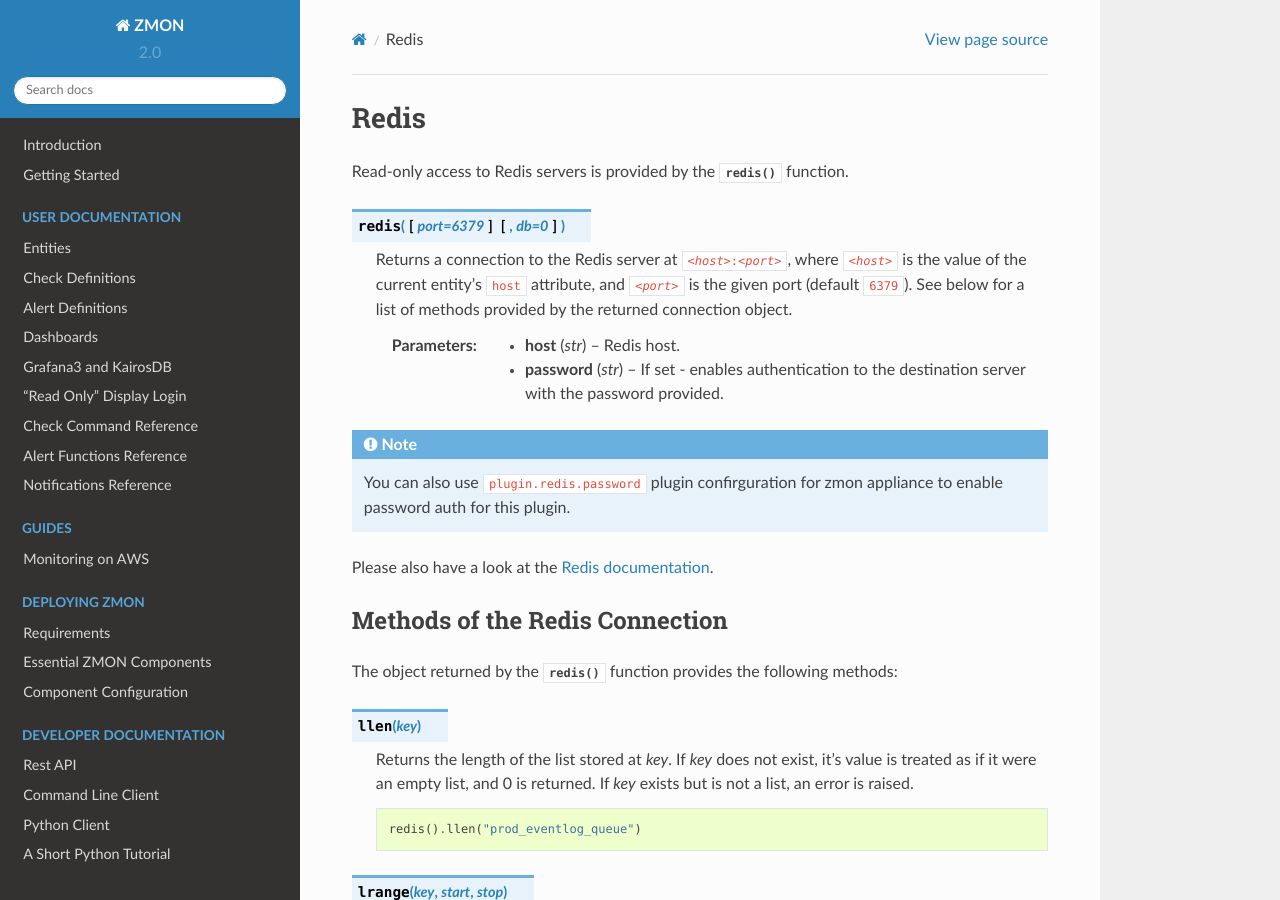
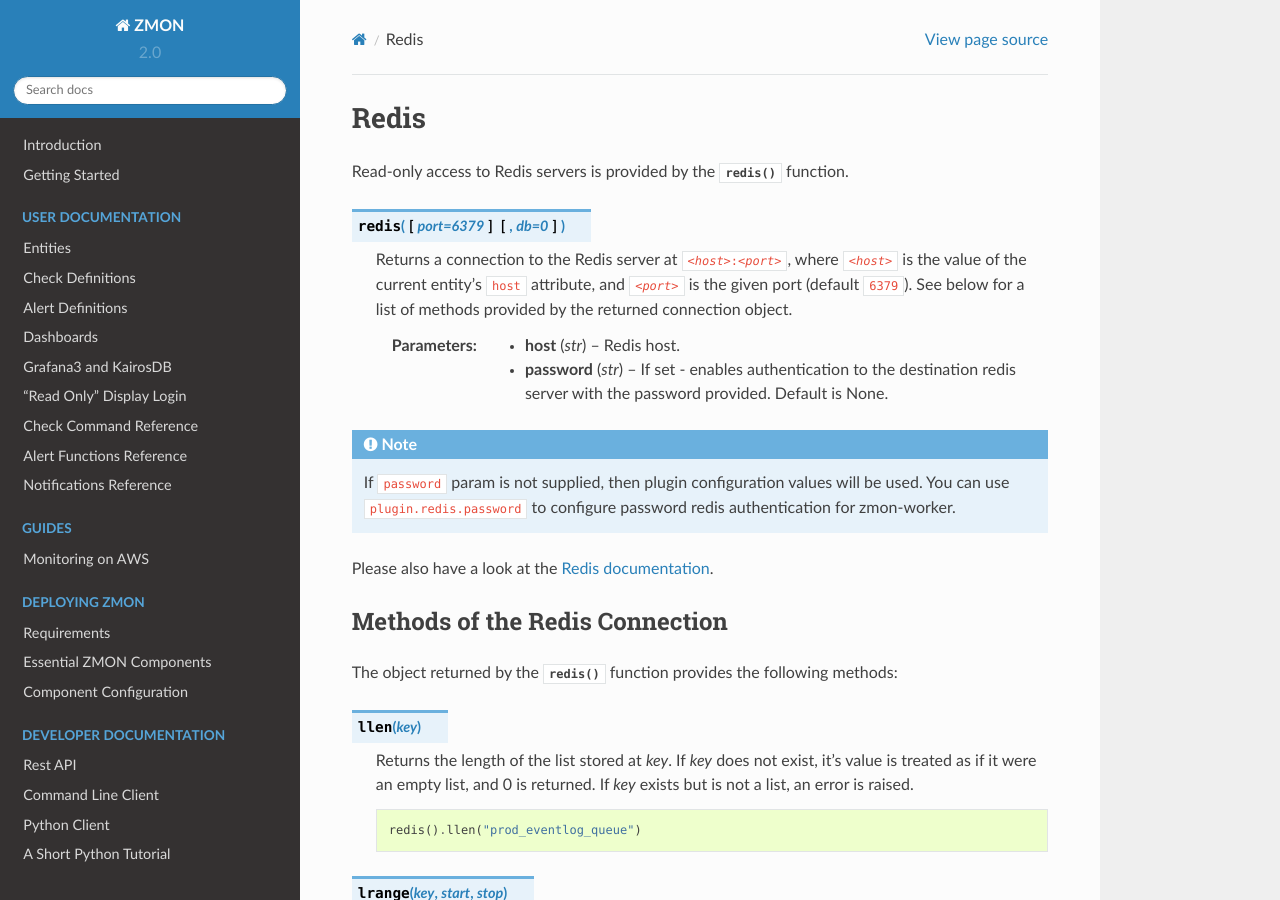
Before and after one commit to zalando-zmon/zmon-docs, a Sphinx documentation site: the page built from docs/user/check-ref/redis_wrapper.rst, in a window 1280 px wide and 900 px high. Built offline with Sphinx 7.4.7 and the Read the Docs theme 2.0.0, drawn with Linux system fonts in a browser that asks for light colours.

Commit message:
change docs according to review comment

```diff
--- a/docs/user/check-ref/redis_wrapper.rst
+++ b/docs/user/check-ref/redis_wrapper.rst
@@ -13,12 +13,13 @@
     :param host: Redis host.
     :type host: str
 
-    :param password:  If set - enables authentication to the destination server with the password provided.
+    :param password:  If set - enables authentication to the destination redis server with the password provided. Default is None.
     :type password: str
 
 .. note::
 
-    You can also use ``plugin.redis.password`` plugin confirguration for zmon appliance to enable password auth for this plugin.
+    If ``password`` param is not supplied, then plugin configuration values will be used.
+    You can use ``plugin.redis.password`` to configure password redis authentication for zmon-worker.
 
 Please also have a look at the `Redis documentation`_.
 
```
